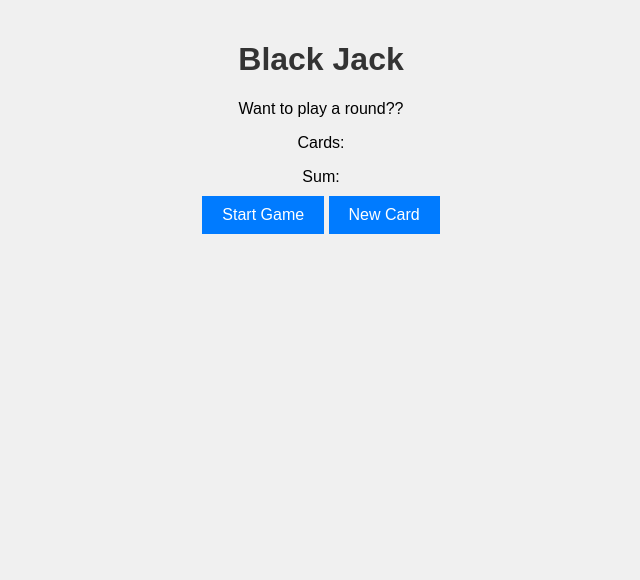
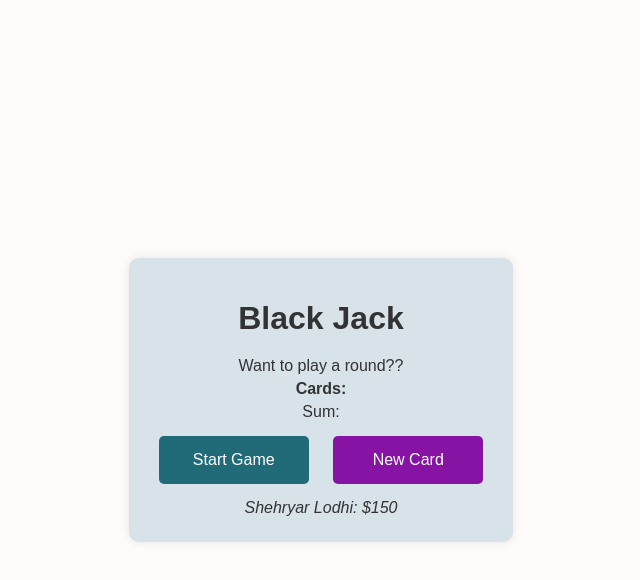
Before and after one commit to shehryarlodhi/JavaScript-Practise, a plain HTML site: page BlackJack-game/index.html in a window 1280 px wide. Shown: the whole page, without its empty margins (319-959 px from the left). Drawn offline with Linux system fonts and the light colour scheme.

Commit message:
game done

```diff
--- a/BlackJack-game/index.html
+++ b/BlackJack-game/index.html
@@ -7,12 +7,16 @@
     <link rel="stylesheet" href="styes.css" />
   </head>
   <body>
+    <div class="game">
       <h1>Black Jack</h1>
       <p id="message-el">Want to play a round??</p>
       <p id="cards-el">Cards:</p>
       <p id="sum-el">Sum:</p>
       <button id="start-btn" onclick="startGame()">Start Game</button>
       <button id="newcard-btn" onclick="newCard()">New Card</button>
+      <p id="player-el"></p>
+    </div>
+
     <script src="index.js"></script>
   </body>
 </html>
--- a/BlackJack-game/index.js
+++ b/BlackJack-game/index.js
@@ -8,8 +8,13 @@ let messageEl = document.querySelector("#message-el");
 let sumEl = document.querySelector("#sum-el");
 let cardsEl = document.querySelector("#cards-el");
 let cards = [firstCard, secondCard];
+let player = {
+    name: "Shehryar Lodhi",
+    chips: 150
+}
 
-
+let playerEl = document.getElementById("player-el");
+playerEl.textContent = player.name + ": $" + player.chips;
 
 function startGame() {
     renderGame();
@@ -55,8 +60,10 @@ function renderGame() {
 
 }
 function newCard() {
-    let newcard = getRandomCard();
-    cards.push(newcard);
-    sum = sum + newcard;
-    renderGame();
+    if (isalive === true && hasblackjack === false){
+        let newcard = getRandomCard();
+        cards.push(newcard);
+        sum = sum + newcard;
+        renderGame();
+    }
 }
--- a/BlackJack-game/styes.css
+++ b/BlackJack-game/styes.css
@@ -1,33 +1,71 @@
 /* styles.css */
 
 body {
-  font-family: Arial, sans-serif;
-  background-color: #f0f0f0;
+  font-family: "Arial", sans-serif;
+  background-color: #fffbfb; /* Light background color */
+  color: #333; /* Dark text color */
   margin: 0;
+  padding: 0;
+  display: flex;
+  flex-direction: column;
+  align-items: center;
+  justify-content: center;
+  height: 100vh;
+}
+
+.game {
+  background-color: #d7e2e9; /* Light gray color for the game section */
+  color: #333; /* Dark text color */
   padding: 20px;
-  text-align: center;
+  border-radius: 10px;
+  box-shadow: 0 0 10px rgba(0, 0, 0, 0.1);
+  text-align: center; /* Center the content */
 }
 
 h1 {
-  color: #333;
+  color: #333; /* Dark text color for the header */
+  margin-bottom: 20px;
 }
 
 p {
-  margin-bottom: 10px;
+  font-size: 16px;
+  margin: 5px 0;
 }
 
-button {
-  padding: 10px 20px;
+#start-btn {
+  background-color: #216b79; /* Green color for buttons */
+  color: #ffffff;
+  padding: 15px 30px;
   font-size: 16px;
-  background-color: #007bff;
-  color: #fff;
   border: none;
+  margin: 10px;
   cursor: pointer;
-  transition: background-color 0.3s ease;
+  width: 150px; /* Set equal width for buttons */
+  border-radius: 5px; /* Round the corners */
+}
+#newcard-btn {
+  background-color: #8613a3; /* Red color for buttons */
+  color: #ffffff;
+  padding: 15px 30px;
+  font-size: 16px;
+  border: none;
+  margin: 10px;
+  cursor: pointer;
+  width: 150px; /* Set equal width for buttons */
+  border-radius: 5px; /* Round the corners */
 }
 
-button:hover {
-  background-color: #0056b3;
+#start-btn:hover {
+  background-color: #0c4d6b;
+}
+#newcard-btn:hover {
+  background-color: #36053a; /* Darker red color on hover */
 }
 
-/* Add more styles as needed */
+#cards-el {
+  font-weight: bold;
+}
+
+#player-el {
+  font-style: italic;
+}
```
Lines whose indentation alone changed are shown as unchanged.
